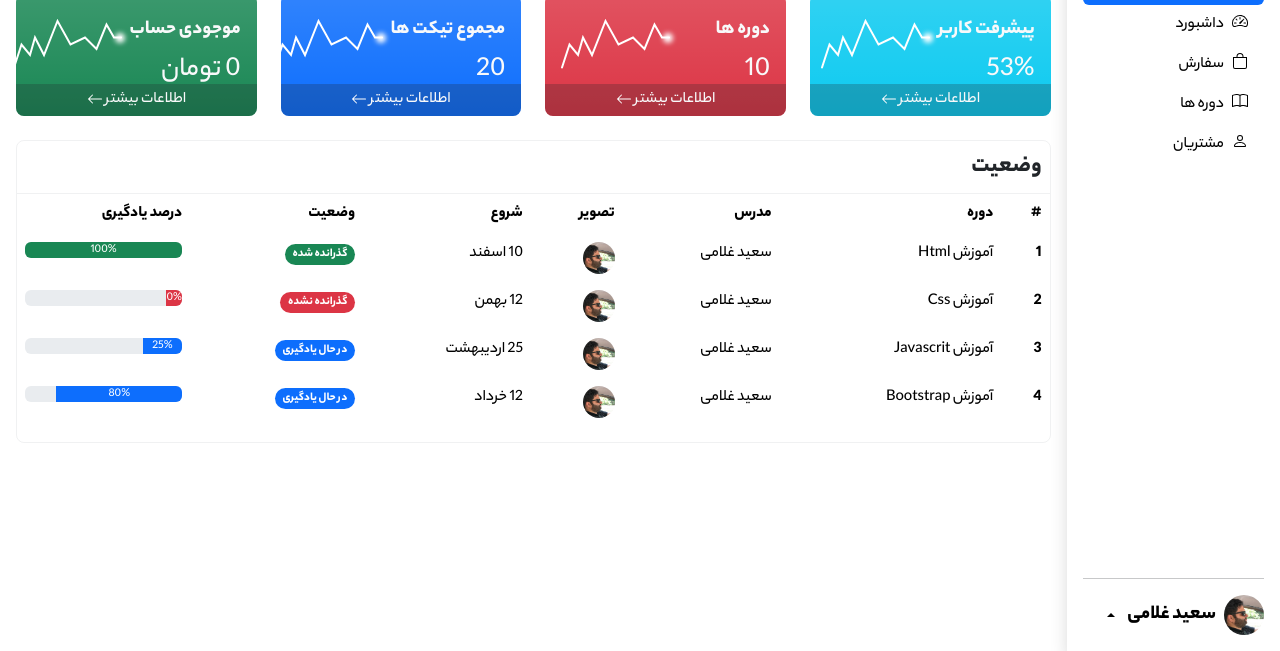
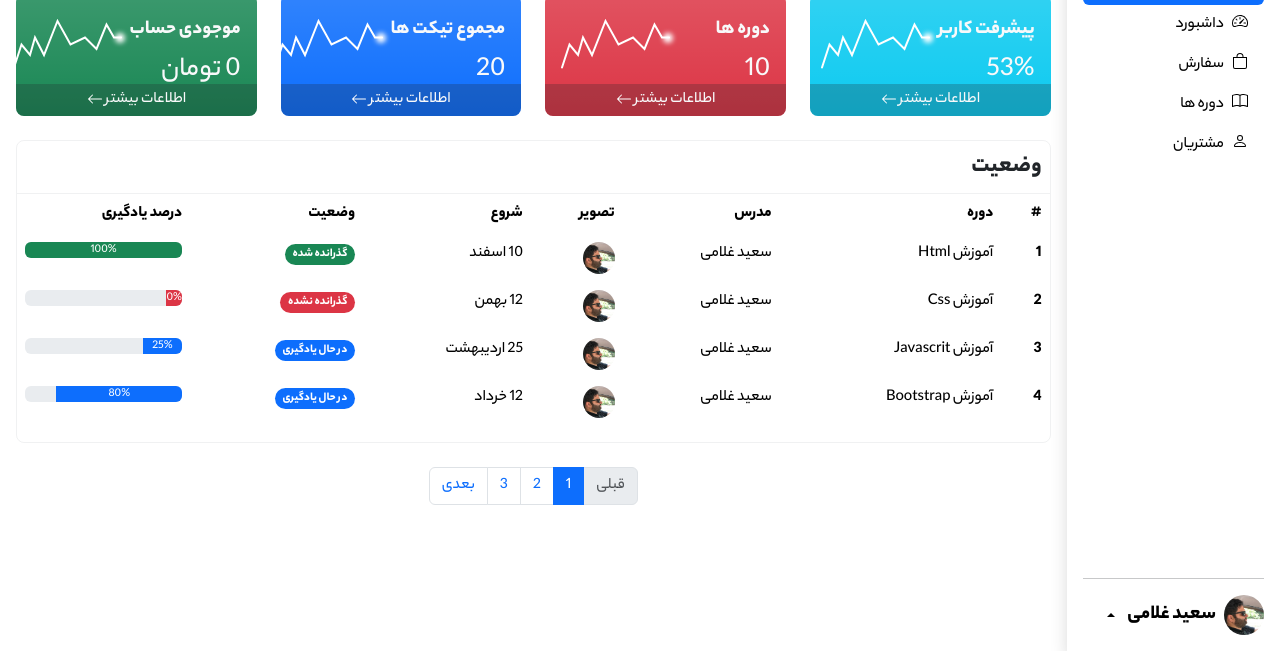
Before and after one commit to saeid-gholami/Dashboard, a plain HTML site: page index.html in a window 1280 px wide. Shown: the part 149-800 px from the top of the page. Drawn offline with Linux system fonts and the light colour scheme.

Commit message:
coding pagination html template

```diff
--- a/index.html
+++ b/index.html
@@ -445,6 +445,25 @@
                             </tbody>
                         </table>
                     </div>
+                    <div class="d-flex justify-content-center mt-4">
+                        <ul class="pagination">
+                            <li class="page-item disabled">
+                                <a href="#" class="page-link">قبلی</a>
+                            </li>
+                            <li class="page-item active">
+                                <a href="#" class="page-link">1</a>
+                            </li>
+                            <li class="page-item ">
+                                <a href="#" class="page-link">2</a>
+                            </li>
+                            <li class="page-item ">
+                                <a href="#" class="page-link">3</a>
+                            </li>
+                            <li class="page-item ">
+                                <a href="#" class="page-link">بعدی</a>
+                            </li>
+                        </ul>
+                    </div>
                 </div>
             </div>
         </div>
```
